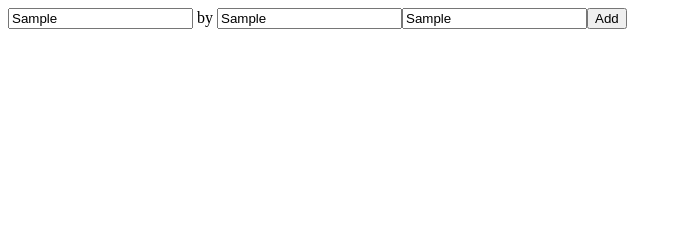
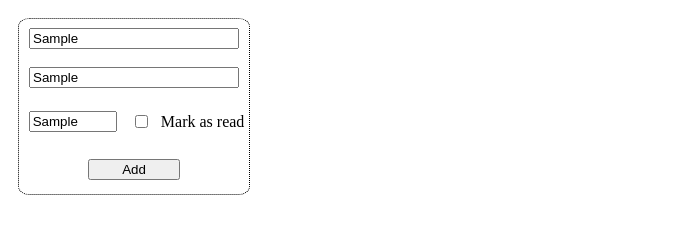
Before and after one commit to vigneshshankar96/the-odin-project, a plain HTML site: page 02-exercise-library/index.html in a window 1280 px wide. Both pictures are taken after typing "Sample", "Sample", "Sample" into the empty fields and a click on the button "Add". Shown: the whole page, without its empty margins (0-682 px from the left). Drawn offline with Linux system fonts and the light colour scheme; no server answers.

Commit message:
Complete a minimal viable product of personal book shelf
Signed-off-by: Vignesh <vignesh.shankar@solitontech.com>

```diff
--- a/02-exercise-library/index.html
+++ b/02-exercise-library/index.html
@@ -2,15 +2,15 @@
 
 <html>
     <head>
-        <title>Hello, friend</title>
-        <link rel="stylesheet" href="styles/styles.css">
+        <title>> Hello, friend</title>
+        <link rel='stylesheet' href='styles/styles.css'>
     </head>
     <body>
         <book-shelf></book-shelf>
         <!-- The core Firebase JS SDK is always required and must be listed first -->
-        <script src="https://www.gstatic.com/firebasejs/7.8.2/firebase-app.js"></script>
-        <script src="https://www.gstatic.com/firebasejs/7.8.2/firebase-database.js"></script>
-        <script src="src/firebase-config.js"></script>
-        <script src="src/main.js"></script>
+        <script src='https://www.gstatic.com/firebasejs/7.8.2/firebase-app.js'></script>
+        <script src='https://www.gstatic.com/firebasejs/7.8.2/firebase-database.js'></script>
+        <script src='src/firebase-config.js'></script>
+        <script src='src/main.js'></script>
     </body>
 </html>
--- a/02-exercise-library/src/main.js
+++ b/02-exercise-library/src/main.js
@@ -3,99 +3,114 @@ const database = firebase.database();
 const myLibraryRemote = database.ref('/myLibraryRemote');
 
 const bookShelf = document.querySelector('book-shelf');
-bookShelf.appendChild(new createAddNewBookNode())
 
-function toNode(id, title, author, pages) {
+const newBookNode = document.createElement('div');
+newBookNode.setAttribute('class', 'book-template');
+    const newBookTitle = document.createElement('input');
+    newBookTitle.setAttribute('class', 'title');
+    newBookTitle.placeholder = 'Book title';
+newBookNode.appendChild(newBookTitle);
+    const newBookAuthor = document.createElement('input');
+    newBookAuthor.setAttribute('class', 'author');
+    newBookAuthor.placeholder = 'Author';
+newBookNode.appendChild(newBookAuthor);
+    const midSubContainer = document.createElement('div');
+    midSubContainer.setAttribute('class', 'mid-sub-container');
+        const newBookPages = document.createElement('input');
+        newBookPages.setAttribute('class', 'pages');
+        newBookPages.placeholder = 'Total pages';
+    midSubContainer.appendChild(newBookPages);
+        const newBookIsRead = document.createElement('input');
+        newBookIsRead.setAttribute('type', 'checkbox');
+        newBookIsRead.setAttribute('class', 'isRead');
+    midSubContainer.appendChild(newBookIsRead);
+        const newBookIsReadLabel = document.createElement('label');
+        newBookIsReadLabel.innerText = 'Mark as read';
+    midSubContainer.appendChild(newBookIsReadLabel);
+newBookNode.appendChild(midSubContainer);
+    const footerButtonContainer = document.createElement('div');
+    footerButtonContainer.setAttribute('class', 'footer-buttons-container');
+        const newBookAdd = document.createElement('button');
+        newBookAdd.setAttribute('class', 'button');
+        newBookAdd.textContent = 'Add';
+        newBookAdd.addEventListener('click', addBookToLibrary)
+    footerButtonContainer.appendChild(newBookAdd);
+newBookNode.appendChild(footerButtonContainer);
 
+bookShelf.appendChild(newBookNode)
+
+function toNode(id, title, author, pages, isRead) {
     const bookNode = document.createElement('div');
+    bookNode.setAttribute('class', 'book-template');
     bookNode.setAttribute('id', id);
-
-    const bookNodeTitleValue = document.createElement('input');
-    bookNodeTitleValue.setAttribute('class', 'title');
-    bookNodeTitleValue.defaultValue = title;
-    bookNode.appendChild(bookNodeTitleValue);
-
-    const bookNodeAuthorLabel = document.createElement('label');
-    bookNodeAuthorLabel.textContent = ' by ';
-    bookNode.appendChild(bookNodeAuthorLabel);
-    const bookNodeAuthorValue = document.createElement('input');
-    bookNodeAuthorValue.setAttribute('class', 'author');
-    bookNodeAuthorValue.defaultValue = author;
-    bookNode.appendChild(bookNodeAuthorValue);
-
-    const bookNodePagesValue = document.createElement('input');
-    bookNodePagesValue.setAttribute('class', 'pages');
-    bookNodePagesValue.defaultValue = pages;
-    bookNode.appendChild(bookNodePagesValue);
-
+        const bookNodeTitle = document.createElement('input');
+        bookNodeTitle.setAttribute('class', 'title');
+        bookNodeTitle.value = title;
+    bookNode.appendChild(bookNodeTitle);
+        const bookNodeAuthor = document.createElement('input');
+        bookNodeAuthor.setAttribute('class', 'author');
+        bookNodeAuthor.value = author;
+    bookNode.appendChild(bookNodeAuthor);
+        const midSubContainer = document.createElement('div');
+        midSubContainer.setAttribute('class', 'mid-sub-container');
+            const bookNodePages = document.createElement('input');
+            bookNodePages.setAttribute('class', 'pages');
+            bookNodePages.value = pages;
+        midSubContainer.appendChild(bookNodePages);
+            const bookNodeIsRead = document.createElement('input');
+            bookNodeIsRead.setAttribute('type', 'checkbox');
+            bookNodeIsRead.setAttribute('class', 'isRead');
+            bookNodeIsRead.checked = isRead;
+        midSubContainer.appendChild(bookNodeIsRead);
+            const newBookIsReadLabel = document.createElement('label');
+            newBookIsReadLabel.innerText = 'Mark as read';
+        midSubContainer.appendChild(newBookIsReadLabel);
+    bookNode.appendChild(midSubContainer);
+        const footerButtonContainer = document.createElement('div');
+        footerButtonContainer.setAttribute('class', 'footer-buttons-container');
             const bookNodeUpdate = document.createElement('button');
+            bookNodeUpdate.setAttribute('class', 'button');
             bookNodeUpdate.textContent = 'Update';
             bookNodeUpdate.addEventListener('click', updateBookInLibrary);
-    bookNode.appendChild(bookNodeUpdate);
-
+        footerButtonContainer.appendChild(bookNodeUpdate);
             const bookNodeRemove = document.createElement('button');
+            bookNodeRemove.setAttribute('class', 'button');
             bookNodeRemove.textContent = 'Remove';
             bookNodeRemove.addEventListener('click', removeBookFromLibrary);
-    bookNode.appendChild(bookNodeRemove);
+        footerButtonContainer.appendChild(bookNodeRemove);
+    bookNode.appendChild(footerButtonContainer);
 
     return bookNode;
 }
 
-function createAddNewBookNode() {
-    const newBookNode = document.createElement('div');
-
-    const newTitleValue = document.createElement('input');
-    newTitleValue.setAttribute('id', 'newTitle');
-    newTitleValue.placeholder = 'Book title';
-    newBookNode.appendChild(newTitleValue);
-
-    const newAuthorLabel = document.createElement('label');
-    newAuthorLabel.textContent = ' by ';
-    newBookNode.appendChild(newAuthorLabel);
-    const newAuthorValue = document.createElement('input');
-    newAuthorValue.setAttribute('id', 'newAuthor');
-    newAuthorValue.placeholder = 'Author';
-    newBookNode.appendChild(newAuthorValue);
-
-    const newPagesValue = document.createElement('input');
-    newPagesValue.setAttribute('id', 'newPages');
-    newPagesValue.placeholder = 'Number of pages';
-    newBookNode.appendChild(newPagesValue);
-
-    const newBookAdd = document.createElement('button');
-    newBookAdd.textContent = 'Add';
-    newBookAdd.addEventListener('click', addBookToLibrary)
-    newBookNode.appendChild(newBookAdd);
-
-    return newBookNode;
-}
-
 function addBookToLibrary(event) {
-    const book = event.target.parentNode;
-    const title = book.querySelector('#newTitle').value;
-    const author = book.querySelector('#newAuthor').value;
-    const pages = parseInt(book.querySelector('#newPages').value);
-    const isRead = false;
-
     const bookId = myLibraryRemote.push().key;
     myLibraryRemote.child(bookId).set({
-        author, title, pages, isRead
+        author: newBookAuthor.value,
+        title: newBookTitle.value,
+        pages: parseInt(newBookPages.value),
+        isRead: newBookIsRead.checked
     });
 }
 
 myLibraryRemote.on('child_added', snapshot => {
     const book = snapshot.val();
     const bookId = snapshot.key;
-    const bookNode = toNode(bookId, book.title, book.author, book.pages);
+    const bookNode = toNode(bookId, book.title, book.author, book.pages, book.isRead);
     bookShelf.appendChild(bookNode);
+
+    newBookTitle.value = '';
+    newBookAuthor.value = '';
+    newBookPages.value = '';
+    newBookIsRead.checked = false;
 })
 
 function updateBookInLibrary(event) {
-    const book = event.target.parentNode;
+    const book = event.target.parentNode.parentNode;
         const title = book.querySelector('.title').value;
         const author = book.querySelector('.author').value;
         const pages = parseInt(book.querySelector('.pages').value);
-    const isRead = false;
+        const isRead = book.querySelector('.isRead').checked;
 
     myLibraryRemote.child(book.id).update({
         author, title, pages, isRead
@@ -112,7 +127,7 @@ myLibraryRemote.on('child_changed', snapshot => {
 })
 
 function removeBookFromLibrary(event) {
-    const book = event.target.parentNode;
+    const book = event.target.parentNode.parentNode;
     myLibraryRemote.child(book.id).remove();
 }
 
--- a/02-exercise-library/styles/styles.css
+++ b/02-exercise-library/styles/styles.css
@@ -0,0 +1,50 @@
+
+
+book-shelf {
+    display: flex;
+}
+
+.book-template {
+    display: flex;
+    flex-direction: column;
+    justify-content: space-around;
+    border: dotted 1px black;
+    border-radius: 5%;
+    margin: 10px;
+    width: 230px;
+    height: 175px;
+}
+
+.title {
+    width: auto;
+    margin: 0px 10px;
+}
+
+.author {
+    width: auto;
+    margin: 0px 10px;
+}
+
+.mid-sub-container {
+    display: flex;
+    justify-content: space-around;
+    align-items: center;
+    height: 30px;
+}
+
+.pages {
+    width: 35%;
+    margin: 0px 5px;
+}
+
+.footer-buttons-container {
+    display: flex;
+    justify-content: space-around;
+    align-items: center;
+    height: 30px;
+}
+
+.button {
+    width: 40%;
+    margin: 5px;
+}
```
Lines whose indentation alone changed are shown as unchanged.
